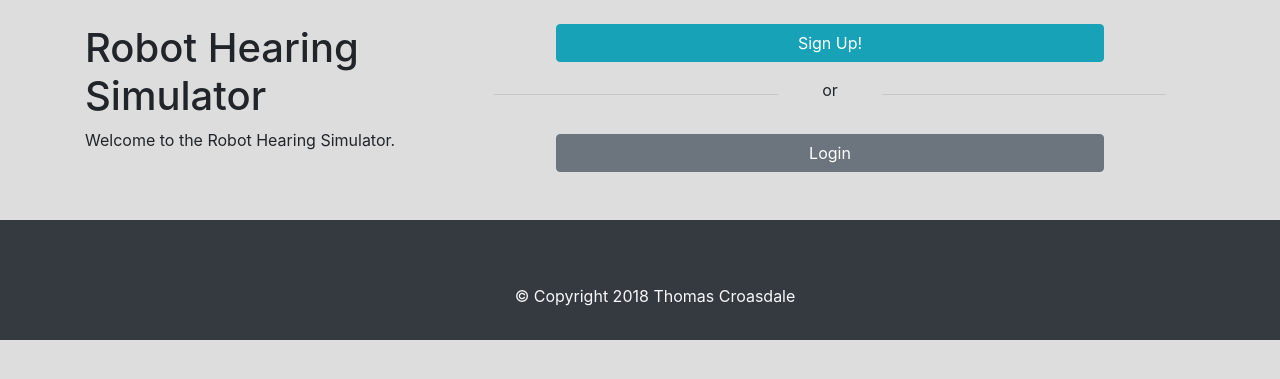
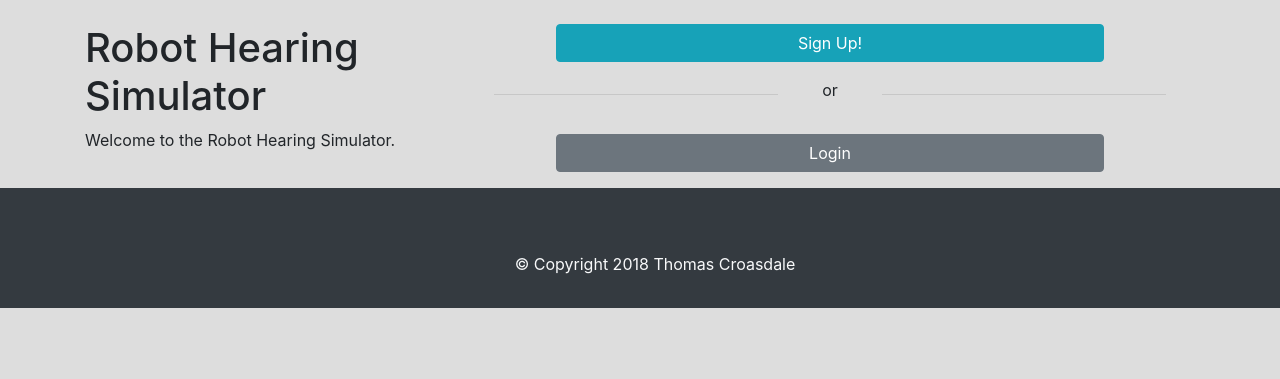
Before and after one commit to TCroasdale/Robot-Hearing-Simulator, a Flask app: page / in a window 1280 px wide. Shown: the part 56-435 px from the top of the page. Run offline with Flask 2, Linux system fonts and the light colour scheme; parts of the project's set-up code (start-up, migrations or seed data) failed here and were passed over; some libraries are stand-ins or nearby versions.

Commit message:
Fixes to changes to layout.html

```diff
--- a/templates/layout.html
+++ b/templates/layout.html
@@ -57,7 +57,7 @@
             </div>
           </nav>
       <div id="content" class="container">{% block content %}{% endblock %}</div>
-      <footer class="pae-footer font-small bg-dark pt-5 mt-5">
+      <footer class="page-footer font-small bg-dark pt-5 mt-3 ">
           <div class="container">
               <div class="row justify-content-md-center">
                 <div class="col-md-auto">
```
